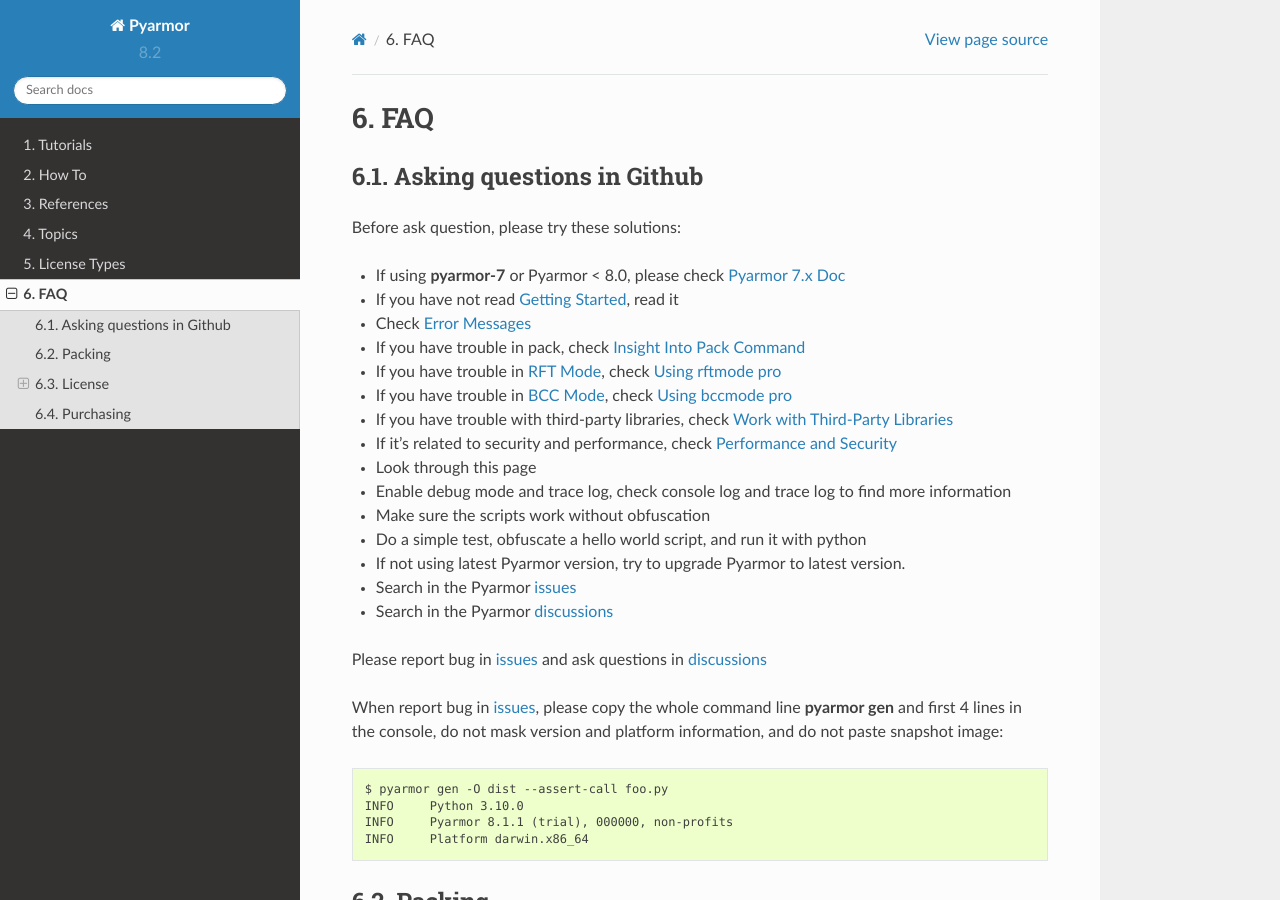
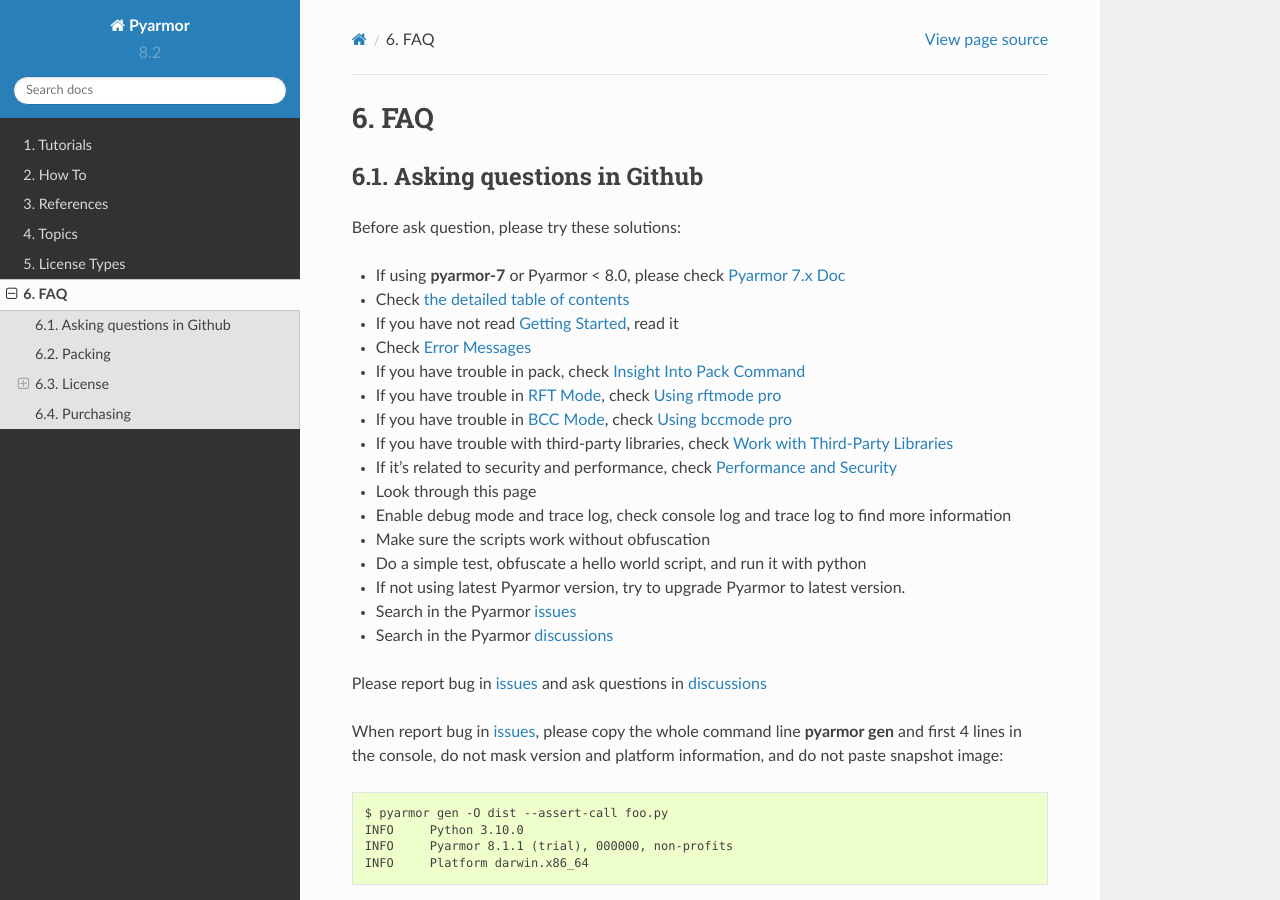
Before and after one commit to dashingsoft/pyarmor, a Sphinx documentation site: the page built from docs/questions.rst, in a window 1280 px wide and 900 px high. Built offline with Sphinx 7.4.7 and the Read the Docs theme 2.0.0, drawn with Linux system fonts in a browser that asks for light colours.

Commit message:
Refine doc

```diff
--- a/docs/questions.rst
+++ b/docs/questions.rst
@@ -12,6 +12,8 @@
 Before ask question, please try these solutions:
 
 - If using :command:`pyarmor-7` or Pyarmor < 8.0, please check `Pyarmor 7.x Doc`_
+
+- Check :ref:`the detailed table of contents <mastertoc>`
 
 - If you have not read :doc:`tutorial/getting-started`, read it
 
@@ -95,7 +97,7 @@
 
   If a suite of products share most of Python scripts, as long as the proportion of the variable part of each product is far less than that of the common part, they’re considered as "one product".
 
-  If each product in a suite of products is functionally complementary, for example, product “Editor” for editing the file, product “Viewer” for view the file, they’re considered as “one product"
+  If each product in a suite of products is functionally complementary, for example, product "Editor" for editing the file, product "Viewer" for view the file, they’re considered as "one product"
 
 Upgrading
 ---------
```
